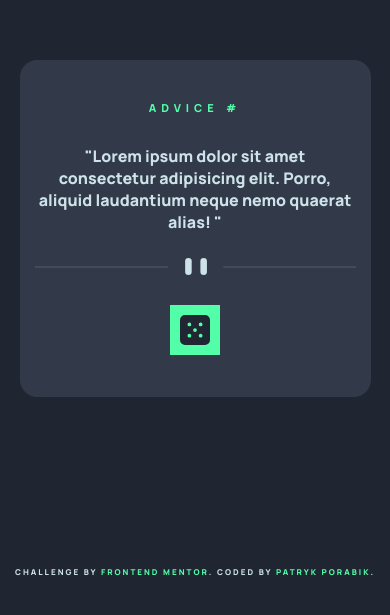
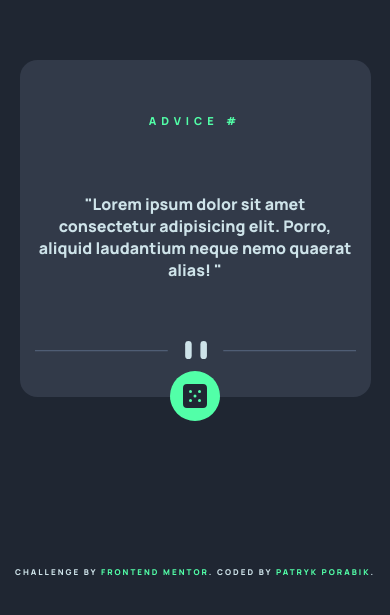
Before and after one commit to PatrykPorabik/advice-generator-app-main, a plain HTML site: page index.html in a window 390 px wide. Shown: the part 109-724 px from the top of the page. Drawn offline with Linux system fonts and the light colour scheme.

Commit message:
Add more styling, make mobile styling more universal, just to avoid adding design for desktop

```diff
--- a/index.html
+++ b/index.html
@@ -22,7 +22,9 @@
       <!-- Advice text goes here -->"
     </p>
     <img class="divider" src="../../images/pattern-divider-mobile.svg" alt="separator">
-    <img class="dice" src="/images/icon-dice.svg" alt="dice">
+    <div class="dice-background">
+      <img class="dice" src="/images/icon-dice.svg" alt="dice">
+    </div>
   </div>
   <div class="attribution">
     Challenge by <a href="https://www.frontendmentor.io?ref=challenge" class="copy-link" target="_blank">Frontend
--- a/scss/base/_main.scss
+++ b/scss/base/_main.scss
@@ -17,11 +17,14 @@ body {
 }
 .card {
     background-color: $darkGrayishBlue;
-    margin: 20vh 5vw;
+    margin: 20vh auto;
+    width: 90vw;
     height: 40vh;
     border-radius: 5%;
     display: flex;
     flex-direction: column;
+    justify-content: center;
+    position: relative;
 }
 .card-title {
     color: $neonGreen;
@@ -31,16 +34,25 @@ body {
     padding: 40px 0 30px;
 }
 .card-body {
-    padding: 0 15px;
+    padding: 35px 15px;
 }
 .divider {
     padding: 25px 15px;
 }
 .dice {
+    padding: 12px;
+    margin: 1px auto;
+}
+.dice-background {
+    background-color: #52ffa8;
+    border-radius: 50%;
     width: 50px;
-    margin: 5px auto;
-    background-color: $neonGreen;
-    padding: 10px;
+    height: 50px;
+    margin: 0 auto;
+    position: absolute;
+    bottom: -7%;
+    left: 50%;
+    margin-left: -25px;
 }
 .attribution {
     font-size: 8px;
@@ -51,3 +63,8 @@ body {
     color: $neonGreen;
     text-decoration: none;
 }
+@media (min-width: 376px) {
+    .card {
+        max-width: 60vh;
+    }
+}
```
Also changed, not shown: scss/style.css, 1 other file.
